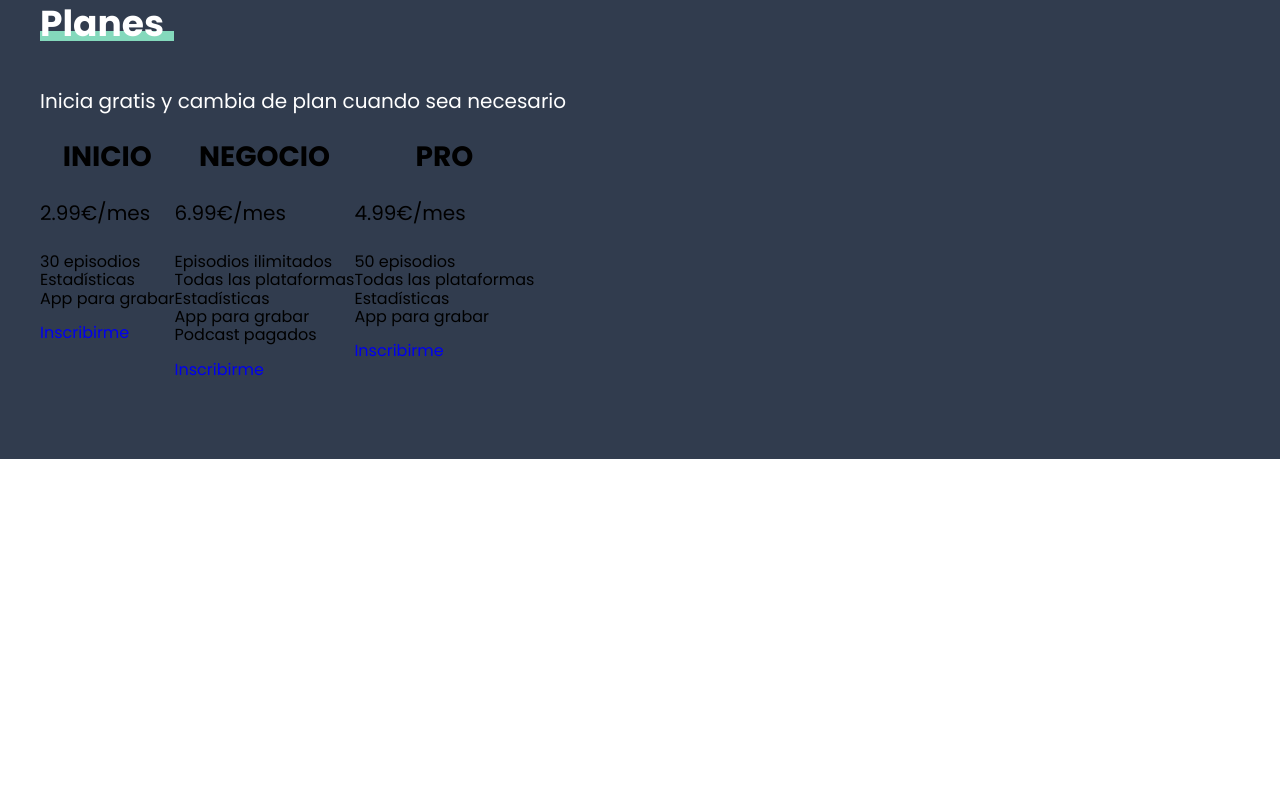
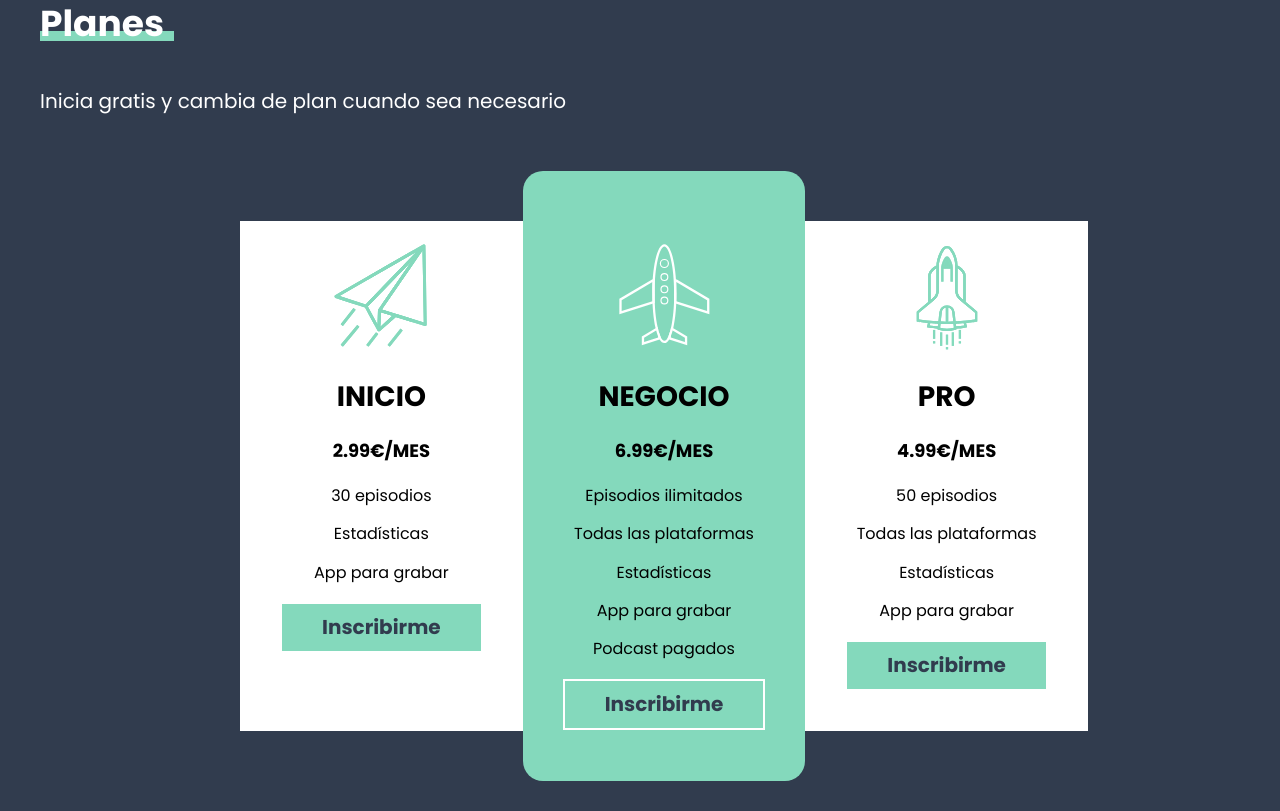
Before and after one commit to juanjopareja/podcast-fm-web, a website: page index.html in a window 1280 px wide. Shown: the part 3227-4038 px from the top of the page. Before the commit the page ends 3686 px from the top, so only its background shows below. Drawn offline with Linux system fonts and the light colour scheme.

Commit message:
Add plans section css

```diff
--- a/src/scss/base/_mixins.scss
+++ b/src/scss/base/_mixins.scss
@@ -57,6 +57,13 @@
     background-position: center;
 }
 
+@mixin iconBg($url) {
+    background-image: url($url);
+    background-repeat: no-repeat;
+    background-position: 50% 2rem;
+    background-size: 10rem;
+}
+
 @mixin headingBorder($textColor, $lineColor) {
     font-size: 3.6rem;
     display: inline-block;
--- a/src/scss/ui/_buttons.scss
+++ b/src/scss/ui/_buttons.scss
@@ -4,3 +4,10 @@
 .primary-button {
     @include mix.button(var.$primary, var.$secondary);
 }
+
+.plan-button {
+    @extend .primary-button;
+    border: 2px solid var.$white;
+    margin-top: 2rem;
+    display: block;
+}
--- a/src/scss/ui/_plans.scss
+++ b/src/scss/ui/_plans.scss
@@ -19,15 +19,66 @@
 
     @include mix.tablet {
         flex-direction: row;
+        max-width: 80rem;
+        margin-inline: auto;
+        margin-block-start: 10rem;
     }
 
     .plan  {
+        flex-grow: 1;
+        background-color: var.$white;
+        padding: 16rem 4rem 4rem 4rem;
+        border-bottom: 1px solid #e1e1e1;
+
+        @include mix.tablet {
+            border: none;
+            transition-property: transform;
+            transition-duration: .3s;
+
+            &:hover {
+                transform: scale(1.1);
+            }
+        }
+
+        .price {
+            font-size: 1.8rem;
+            text-align: center;
+            font-weight: 700;
+            text-transform: uppercase;
+        }
+
+        .list {
+            li {
+                text-align: center;
+                margin-bottom: 2rem;
+
+                &:last-of-type {
+                    margin-bottom: 0;
+                }
+            }
+        }
+
+        &.start {
+            @include mix.iconBg('../img/icon_start.svg');
+        }
+
         &.business {
+            background-color: var.$primary;
             order: -1;
 
+            @include mix.iconBg('../img/icon_business.svg');
             @include mix.tablet {
                 order: unset;
+                margin-block: -5rem;
+                border-radius: 2rem;
+                background-position: 50% 7rem;
+                padding-top: calc(16rem + 5rem);
+                z-index: 100;
             }
+        }
+
+        &.pro {
+            @include mix.iconBg('../img/icon_pro.svg');
         }
     }
 }
```
Also changed, not shown: build/css/app.css, 1 other file.
